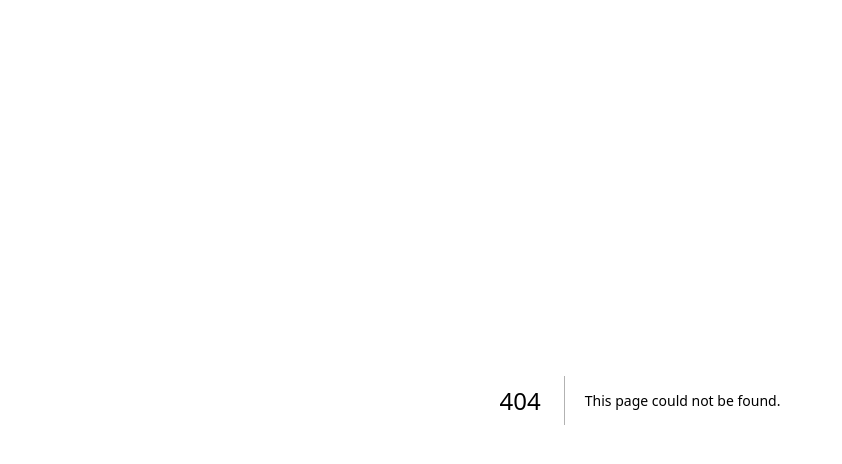
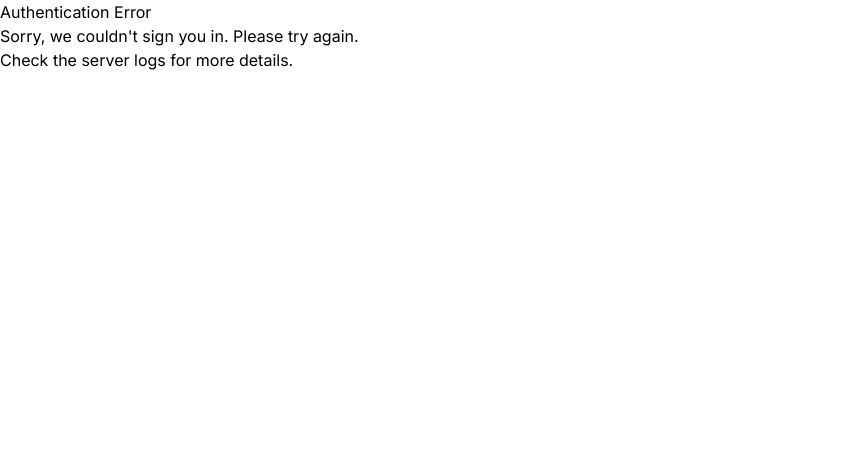
Before and after one commit to thihahlaing/gufa-logistics, a Next.js app: page /auth/auth-code-error in a window 1280 px wide. Before the commit this address had no page. Shown: the top 464 px of the page, without its empty margins (0-842 px from the left). Built offline with nearby package versions, Linux system fonts and the light colour scheme.

Commit message:
refactor: improve error handling in auth callback

```diff
--- /dev/null
+++ b/src/app/auth/auth-code-error/page.tsx
@@ -0,0 +1,9 @@
+export default function AuthCodeError() {
+    return (
+        <div>
+            <h1>Authentication Error</h1>
+            <p>Sorry, we couldn't sign you in. Please try again.</p>
+            <p>Check the server logs for more details.</p>
+        </div>
+    )
+}
--- a/src/app/auth/callback/route.ts
+++ b/src/app/auth/callback/route.ts
@@ -26,8 +26,8 @@ export async function GET(request: Request) {
     const { data, error } = await supabase.auth.exchangeCodeForSession(code)
 
     if (error) {
-      console.error('Authentication Error:', error.message)
-      return NextResponse.redirect(`${origin}/auth/auth-code-error`)
+      console.error('PKCE Auth Error:', error.message)
+      return new Response(error.message, { status: 500 })
     }
 
     if (data.user) {
@@ -41,6 +41,7 @@ export async function GET(request: Request) {
         // If there was an error and it wasn't a "not found" error, log it
         if (profileError && profileError.code !== 'PGRST116') {
             console.error('Error fetching profile:', profileError)
+            return new Response(profileError.message, { status: 500 })
         }
 
         // If no profile exists, create one
@@ -53,12 +54,14 @@ export async function GET(request: Request) {
             if (insertError) {
                 console.error('Error creating profile:', insertError.message);
                 // Redirect to an error page, as the user can't proceed without a profile
-                return NextResponse.redirect(`${origin}/auth/auth-code-error`);
+                return new Response(insertError.message, { status: 500 });
             }
         }
 
       return NextResponse.redirect(`${origin}${next}`)
     }
+
+    return new Response('Successfully authenticated, but no user data found.', { status: 500 })
   }
 
   // return the user to an error page with instructions
```
